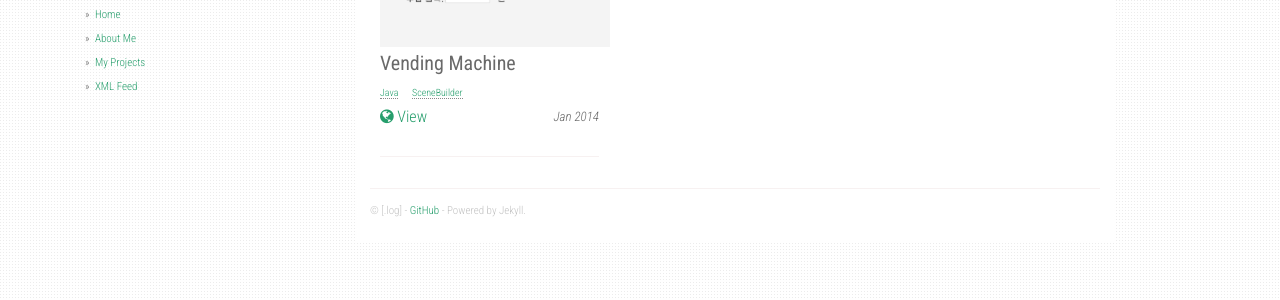
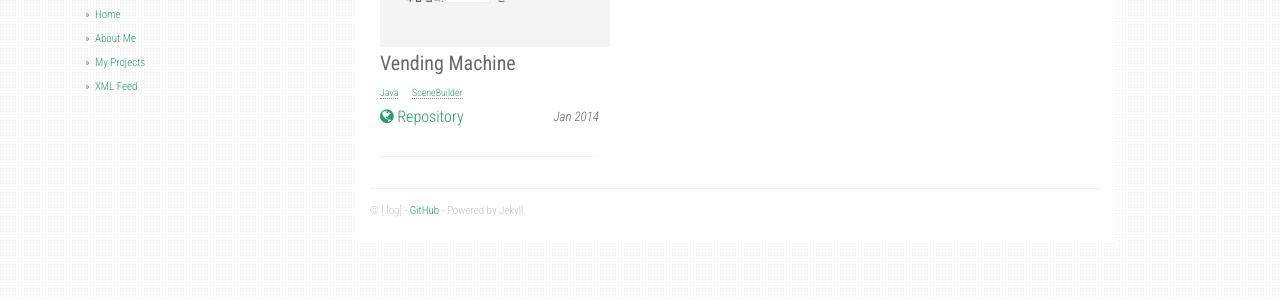
Before and after one commit to Marshmellowon/marshmellowon.github.io, a Jekyll site: the page built from projects.md, in a window 1280 px wide. Shown: the part 327-627 px from the top of the page. Built offline with Jekyll 4.4.1, drawn with Linux system fonts in a browser that asks for light colours; nearby versions of some CDN libraries.

Commit message:
edit json

```diff
--- a/_data/projects.json
+++ b/_data/projects.json
@@ -5,6 +5,7 @@
 		"image": "vending.JPG",
 		"url": "https://github.com/Algorithmteam2020/teamproject_vendingmachine",
 		"date": "Jan 2014",
-		"tags": ["Java","SceneBuilder"]
+		"tags": ["Java","SceneBuilder"],
+		"View": "Repository"
 	}
 ]
--- a/_layouts/project.html
+++ b/_layouts/project.html
@@ -53,7 +53,7 @@ layout: default
           </div>
           <div class="project-footer">
             {% if i.url %}
-              <a href="{{ i.url }}" class="project-link" target="_blank"><i class="fa fa-globe"></i> View</a>
+              <a href="{{ i.url }}" class="project-link" target="_blank"><i class="fa fa-globe"></i> {{i.View}}</a>
             {% endif %}
             <span class="project-timeline">{{ i.date }}</span>
           </div>
```
